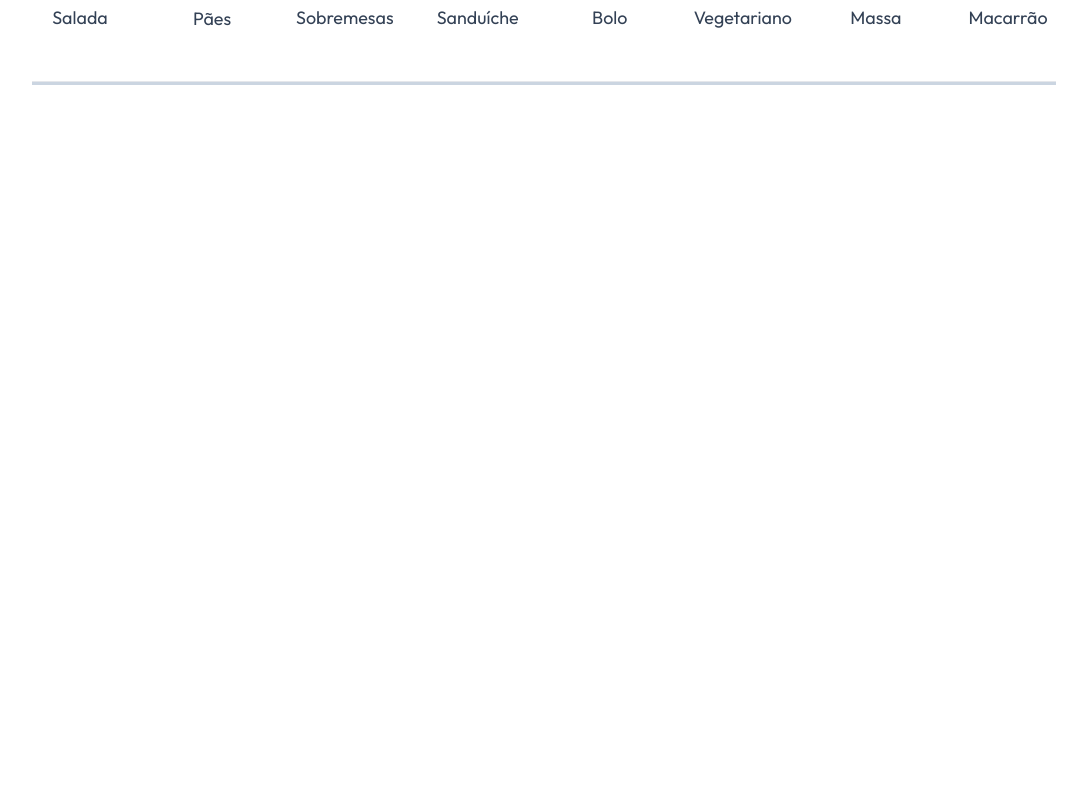
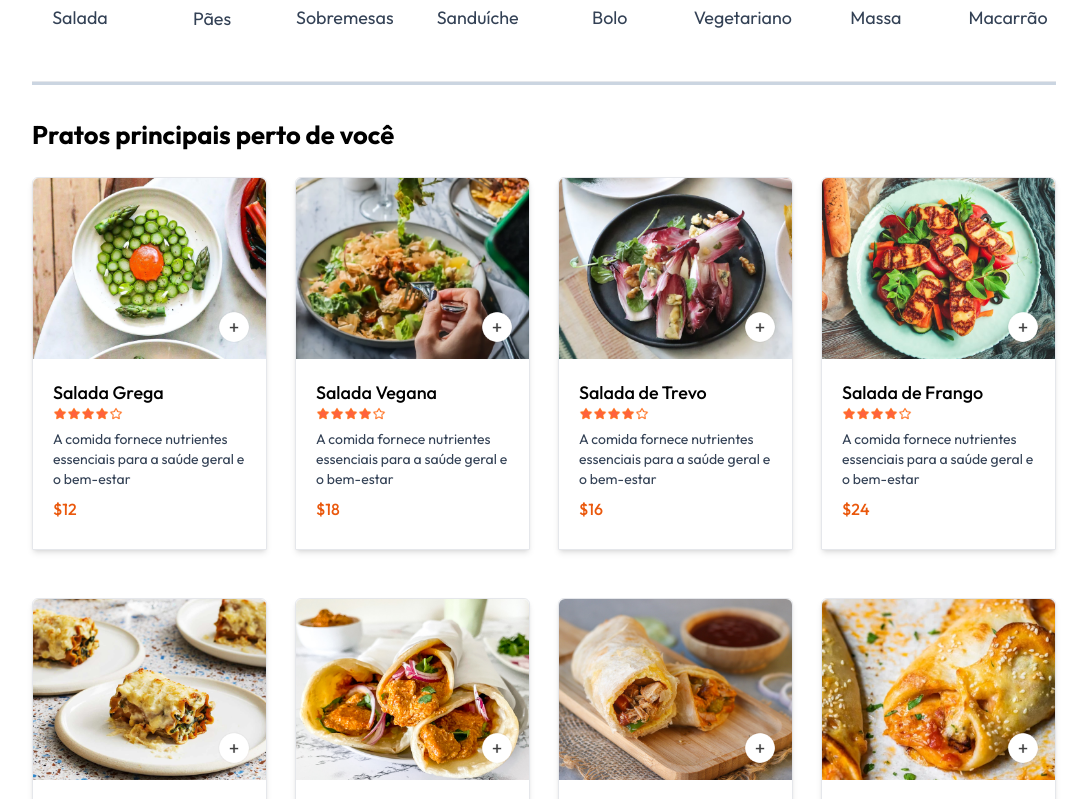
Before and after one commit to douglas-jpg/food-delivery, a React (Vite) app in the folder frontend/: page / in a window 1280 px wide. Shown: the part 821-1620 px from the top of the page, without its empty margins (96-1183 px from the left). Before the commit the page ends 914 px from the top, so only its background shows below. Built offline with nearby package versions, Linux system fonts and the light colour scheme.

Commit message:
feat(frontend): add card item

```diff
--- /dev/null
+++ b/frontend/src/components/CardFoodItem/CardFoodItem.tsx
@@ -0,0 +1,66 @@
+import { useState } from 'react';
+import { assets } from '../../assets/assets';
+
+type PropsCardFoodItem = {
+    id: string;
+    name: string;
+    price: number;
+    description: string;
+    image: string;
+};
+
+const CardFoodItem = ({
+    id,
+    name,
+    price,
+    description,
+    image,
+}: PropsCardFoodItem) => {
+    const [itemCount, setItemCount] = useState<number>(0);
+
+    return (
+        <div className='w-full m-auto border rounded-t-md shadow-md '>
+            <figure>
+                <div className='relative'>
+                    <img
+                        src={image}
+                        alt={name}
+                        className='w-full rounded-t-md'
+                    />
+                    {!itemCount ? (
+                        <img
+                        className='w-8 absolute bottom-4 right-4 cursor-pointer rounded-full'
+                            src={assets.add_icon_white}
+                            alt='Add icon'
+                            onClick={() => setItemCount((prev) => ++prev)}
+                        />
+                    ) : (
+                        <div className='absolute bottom-4 right-4 flex items-center gap-2 p-1 rounded-full bg-white'>
+                            <img
+                            className='w-8'
+                                onClick={() => setItemCount((prev) => --prev)}
+                                src={assets.remove_icon_red}
+                                alt='remove icon'
+                            />
+                            <p>{itemCount}</p>
+                            <img
+                            className='w-8'
+                                onClick={() => setItemCount((prev) => ++prev)}
+                                src={assets.add_icon_green}
+                                alt=''
+                            />
+                        </div>
+                    )}
+                </div>
+                <figcaption className='p-5'>
+                    <p className='text-lg font-medium '>{name}</p>
+                    <img src={assets.rating_starts} className='w-[70px] mb-2' />
+                    <p className='text-slate-700 text-sm'>{description}</p>
+                    <p className='text-orange-600 font-medium my-2'>${price}</p>
+                </figcaption>
+            </figure>
+        </div>
+    );
+};
+
+export default CardFoodItem;
--- a/frontend/src/components/ExploreMenu/ExploreMenu.tsx
+++ b/frontend/src/components/ExploreMenu/ExploreMenu.tsx
@@ -9,7 +9,7 @@ type PropsExploreMenu = {
 
 const ExploreMenu = ({ category, setCategory }: PropsExploreMenu) => {
     return (
-        <div id='explore-menu' className='flex flex-col gap-5'>
+        <div className='flex flex-col gap-5'>
             <h1 className='text-slate-700 text-2xl font-semibold'>
                 Explore nosso menu
             </h1>
--- /dev/null
+++ b/frontend/src/components/FoodDisplay/FoodDisplay.tsx
@@ -0,0 +1,33 @@
+import { useContext } from 'react';
+import { StoreContext } from '../../context/StoreContext';
+import CardFoodItem from '../CardFoodItem/CardFoodItem';
+
+type PropsFoodDisplay = {
+    category: string;
+};
+
+const FoodDisplay = ({ category }: PropsFoodDisplay) => {
+    const { food_list } = useContext(StoreContext);
+
+    return (
+        <div className='mt-7'>
+            <h2 className='text-xl font-bold sm:text-6 md:text-[2vw]'>Pratos principais perto de você</h2>
+            <div className='grid grid-cols-[240px] sm:grid-cols-2 md:grid-cols-3 lg:grid-cols-4  gap-7 gap-y-12 mt-7'>
+                {food_list.map((item, index) => {
+                    return (
+                        <CardFoodItem
+                            key={index}
+                            id={item._id}
+                            name={item.name}
+                            price={item.price}
+                            description={item.description}
+                            image={item.image}
+                        />
+                    );
+                })}
+            </div>
+        </div>
+    );
+};
+
+export default FoodDisplay;
--- /dev/null
+++ b/frontend/src/context/StoreContext.tsx
@@ -0,0 +1,29 @@
+import { FoodItem } from '../types/items';
+import { createContext } from 'react';
+import { food_list } from '../assets/assets';
+
+type PropsStoreContext = {
+    food_list: FoodItem[]
+}
+
+const DEFAULT_VALUE: PropsStoreContext = {
+    food_list: []
+}
+
+export const StoreContext = createContext<PropsStoreContext>(DEFAULT_VALUE);
+
+const StoreContextProvider: React.FC<{ children: React.ReactNode }> = ({
+    children,
+}) => {
+    const contextValue = {
+        food_list,
+    };
+
+    return (
+        <StoreContext.Provider value={contextValue}>
+            {children}
+        </StoreContext.Provider>
+    );
+};
+
+export default StoreContextProvider;
--- a/frontend/src/main.tsx
+++ b/frontend/src/main.tsx
@@ -2,12 +2,12 @@ import ReactDOM from 'react-dom/client';
 import App from './App.tsx';
 import './index.css';
 import { BrowserRouter } from 'react-router-dom';
-// import StoreContextProvider from './context/StoreContext.tsx';
+import StoreContextProvider from './context/StoreContext.tsx';
 
 ReactDOM.createRoot(document.getElementById('root')!).render(
     <BrowserRouter>
-        {/* <StoreContextProvider> */}
+        <StoreContextProvider>
             <App />
-        {/* </StoreContextProvider> */}
+        </StoreContextProvider>
     </BrowserRouter>
 );
--- a/frontend/src/pages/Home/Home.tsx
+++ b/frontend/src/pages/Home/Home.tsx
@@ -1,6 +1,7 @@
 import { useState } from 'react';
 import ExploreMenu from '../../components/ExploreMenu/ExploreMenu';
 import Header from '../../components/Header/Header';
+import FoodDisplay from '../../components/FoodDisplay/FoodDisplay';
 
 const Home = () => {
     const [category, setCategory] = useState<string>('All');
@@ -9,6 +10,7 @@ const Home = () => {
         <div>
             <Header />
             <ExploreMenu category={category} setCategory={setCategory} />
+            <FoodDisplay category={category}/>
         </div>
     );
 };
```
